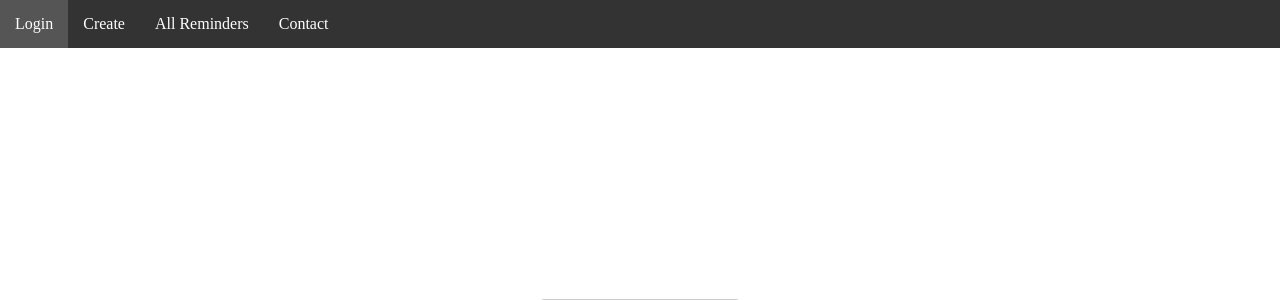
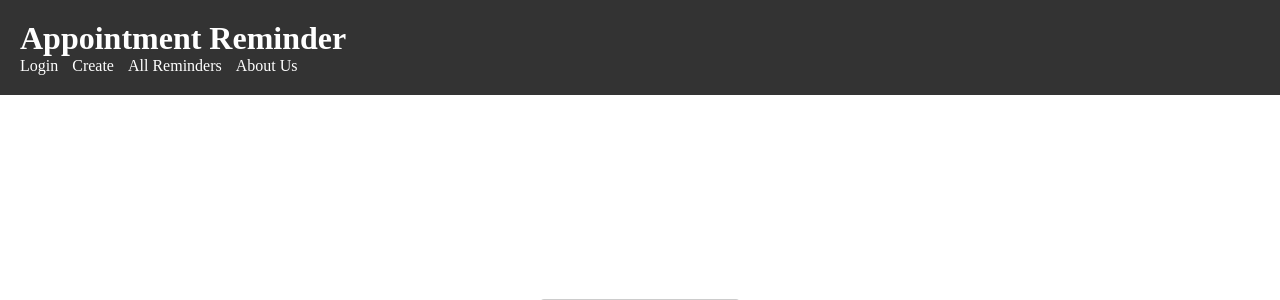
Before and after one commit to nikhil697/AppointmentReminder-NotificationSender, a Django app: page /reminder_set/success_or_not/ in a window 1280 px wide. Shown: the top 300 px of the page. Run offline with Django 4.2, Linux system fonts and the light colour scheme.

Commit message:
Full Working

```diff
--- a/AppointmentReminder/reminder_set/templates/reminder_set/all.html
+++ b/AppointmentReminder/reminder_set/templates/reminder_set/all.html
@@ -154,7 +154,7 @@
           <li><a href="{% url 'login' %}">Login</a></li>
           <li><a href="{% url 'tilecreate' %}">Create</a></li>
           <li><a href="{% url 'all_reminders' %}">All Reminders</a></li>
-        <li><a href="#">Logout</a></li>
+        <li><a href="{% url 'aboutus' %}">About Us</a></li>
         </ul>
       </nav>
     </header>
--- a/AppointmentReminder/reminder_set/templates/reminder_set/navbar.html
+++ b/AppointmentReminder/reminder_set/templates/reminder_set/navbar.html
@@ -3,58 +3,58 @@
 <head>
   <title>Registration and Login</title>
   <style>
-
-/*navbar Style starts here*/
-
+    /* Navbar Style starts here */
     body {
       margin: 0;
       padding: 0;
     }
 
-.navbar {
+    header {
       position: fixed;
       top: 0;
       left: 0;
       width: 100%;
       background-color: #333;
       color: #fff;
+      padding: 20px;
     }
 
-  .navbar ul {
-    list-style-type: none;
+    header h1 {
       margin: 0;
-    padding: 0;
-    overflow: hidden;
     }
 
-  .navbar li {
-    float: left;
+    nav ul {
+      list-style-type: none;
+      padding: 0;
+      margin: 0;
     }
 
-  .navbar li a {
-    display: block;
-    padding: 15px;
-    text-decoration: none;
-    color: #fff;
+    nav ul li {
+      display: inline-block;
+      margin-right: 10px;
     }
 
-  .navbar li a:hover {
-    background-color: #555;
+    nav ul li a {
+      color: #fff;
+      text-decoration: none;
     }
 
     .content {
-    margin-top: 50px; /* Adjust this value to add space below the fixed navbar */
+      margin-top: 80px; /* Adjust this value to add space below the fixed navbar */
     }
   </style>
 </head>
 <body>
-    <div class="navbar">
+  <header>
+    <h1>Appointment Reminder</h1>
+    <nav>
       <ul>
         <li><a href="{% url 'login' %}">Login</a></li>
         <li><a href="{% url 'tilecreate' %}">Create</a></li>
         <li><a href="{% url 'all_reminders' %}">All Reminders</a></li>
-          <li><a href="#">Contact</a></li>
+        <li><a href="{% url 'aboutus' %}">About Us</a></li>
       </ul>
-      </div>
+    </nav>
+  </header>
     </body>
     </html>
--- a/AppointmentReminder/reminder_set/templates/reminder_set/personal.html
+++ b/AppointmentReminder/reminder_set/templates/reminder_set/personal.html
@@ -135,7 +135,7 @@
         <li><a href="{% url 'login' %}">Login</a></li>
           <li><a href="{% url 'tilecreate' %}">Create</a></li>
           <li><a href="{% url 'all_reminders' %}">All Reminders</a></li>
-        <li><a href="#">Logout</a></li>
+          <li><a href="{% url 'aboutus' %}">About Us</a></li>
       </ul>
     </nav>
   </header>
--- a/AppointmentReminder/reminder_set/urls.py
+++ b/AppointmentReminder/reminder_set/urls.py
@@ -17,4 +17,5 @@ urlpatterns = [
     path('delete/<int:reminder_id>/', delete_reminder, name='delete_reminder'),
     path('edit/<int:reminder_id>/', edit_reminder, name='edit_reminder'),
     # path('save/<int:reminder_id>/', save_reminder, name='save_reminder'),
+    path('aboutus/', about_view, name='aboutus'),
 ]
--- a/AppointmentReminder/reminder_set/views.py
+++ b/AppointmentReminder/reminder_set/views.py
@@ -8,8 +8,8 @@ from django.contrib import messages
 from django.urls import reverse
 from mysql.connector import Error
 from .forms import CollectDataForm
-from django.contrib import messages
 from datetime import datetime
+from django.contrib.auth import logout
 
 
 
@@ -372,3 +372,6 @@ def edit_reminder(request, reminder_id):
 #     except collectdata.DoesNotExist:
 #         error_message = "Reminder not found"
 #         return redirect('personal', message=error_message)
+
+def about_view(request):
+    return render(request,'reminder_set/aboutus.html')
```
Also changed, not shown: AppointmentReminder/reminder_set/templates/reminder_set/aboutus.html (added, +130 -0 lines), AppointmentReminder/reminder_set/templates/reminder_set/create_account.html (+51 -2 lines), AppointmentReminder/reminder_set/templates/reminder_set/edit_reminder.html (+13 -4 lines). Lines whose indentation alone changed are shown as unchanged.
